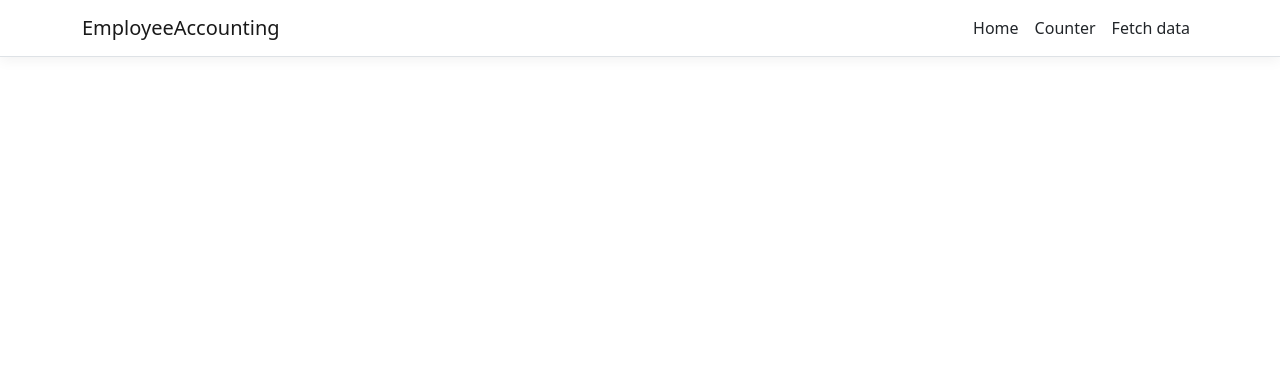
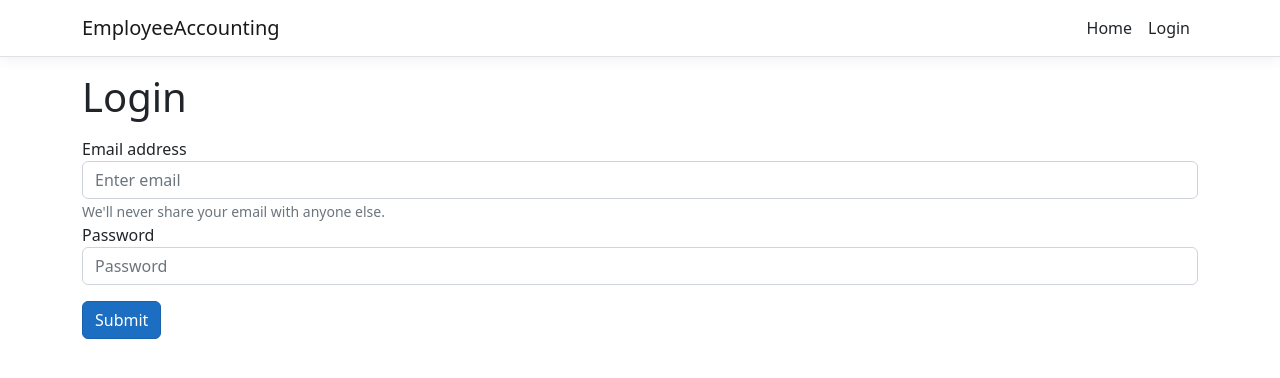
Before and after one commit to evg2576/EmployeeAccounting, a React (Create React App) app in the folder EmployeeAccounting/ClientApp/: page /login in a window 1280 px wide. Shown: the top 378 px of the page. Built offline with nearby package versions, Linux system fonts and the light colour scheme.

Commit message:
configured routing & added component "Login"

```diff
--- a/EmployeeAccounting/ClientApp/src/components/NavMenu.js
+++ b/EmployeeAccounting/ClientApp/src/components/NavMenu.js
@@ -33,10 +33,7 @@ export class NavMenu extends Component {
                 <NavLink tag={Link} className="text-dark" to="/">Home</NavLink>
               </NavItem>
               <NavItem>
-                <NavLink tag={Link} className="text-dark" to="/counter">Counter</NavLink>
-              </NavItem>
-              <NavItem>
-                <NavLink tag={Link} className="text-dark" to="/fetch-data">Fetch data</NavLink>
+                <NavLink tag={Link} className="text-dark" to="/login">Login</NavLink>
               </NavItem>
             </ul>
           </Collapse>
--- /dev/null
+++ b/EmployeeAccounting/ClientApp/src/components/login/login.css
@@ -0,0 +1,2 @@
+body {
+}
--- /dev/null
+++ b/EmployeeAccounting/ClientApp/src/components/login/login.js
@@ -0,0 +1,32 @@
+import React, { Component } from 'react';
+
+class Login extends Component {
+    static displayName = Login.name;
+
+    constructor(props) {
+        super(props);
+
+    }
+
+    render() {
+        return (
+            <div>
+                <h1>Login</h1>
+                <form className="mt-3">
+                    <div className="form-group">
+                        <label htmlFor="exampleInputEmail1">Email address</label>
+                        <input type="email" className="form-control" id="exampleInputEmail1" aria-describedby="emailHelp" placeholder="Enter email" />
+                        <small id="emailHelp" className="form-text text-muted">We'll never share your email with anyone else.</small>
+                    </div>
+                    <div className="form-group">
+                        <label htmlFor="exampleInputPassword1">Password</label>
+                        <input type="password" className="form-control" id="exampleInputPassword1" placeholder="Password" />
+                    </div>
+                    <button type="submit" className="btn btn-primary mt-3">Submit</button>
+                </form>
+            </div>
+        );
+    }
+}
+
+export default Login;
--- a/EmployeeAccounting/ClientApp/src/components/app/app.css
+++ b/EmployeeAccounting/ClientApp/src/components/main/main.css
@@ -1,4 +1,4 @@
-.app {
+.main {
     margin: 0 auto;
     max-width: 1000px;
 }
--- a/EmployeeAccounting/ClientApp/src/components/app/app.js
+++ b/EmployeeAccounting/ClientApp/src/components/main/main.js
@@ -5,9 +5,9 @@ import AppFilter from '../app-filter/app-filter';
 import EmployeeList from '../employee-list/employee-list';
 import EmployeeAddForm from '../employee-add-form/employee-add-form';
 
-import './app.css';
+import './main.css';
 
-class App extends Component {
+class Main extends Component {
     constructor(props) {
         super(props);
         this.state = {
@@ -127,7 +127,7 @@ class App extends Component {
         const visibleData = this.filterPost(this.searchEmp(data, term), filter);
 
         return (
-            <div className="app">
+            <div className="main">
                 <AppInfo
                     employees={employees}
                     increased={increased}/>
@@ -149,4 +149,4 @@ class App extends Component {
     }
 }
 
-export default App;
+export default Main;
```
Also changed, not shown: EmployeeAccounting/ClientApp/src/AppRoutes.js (+5 -10 lines).
